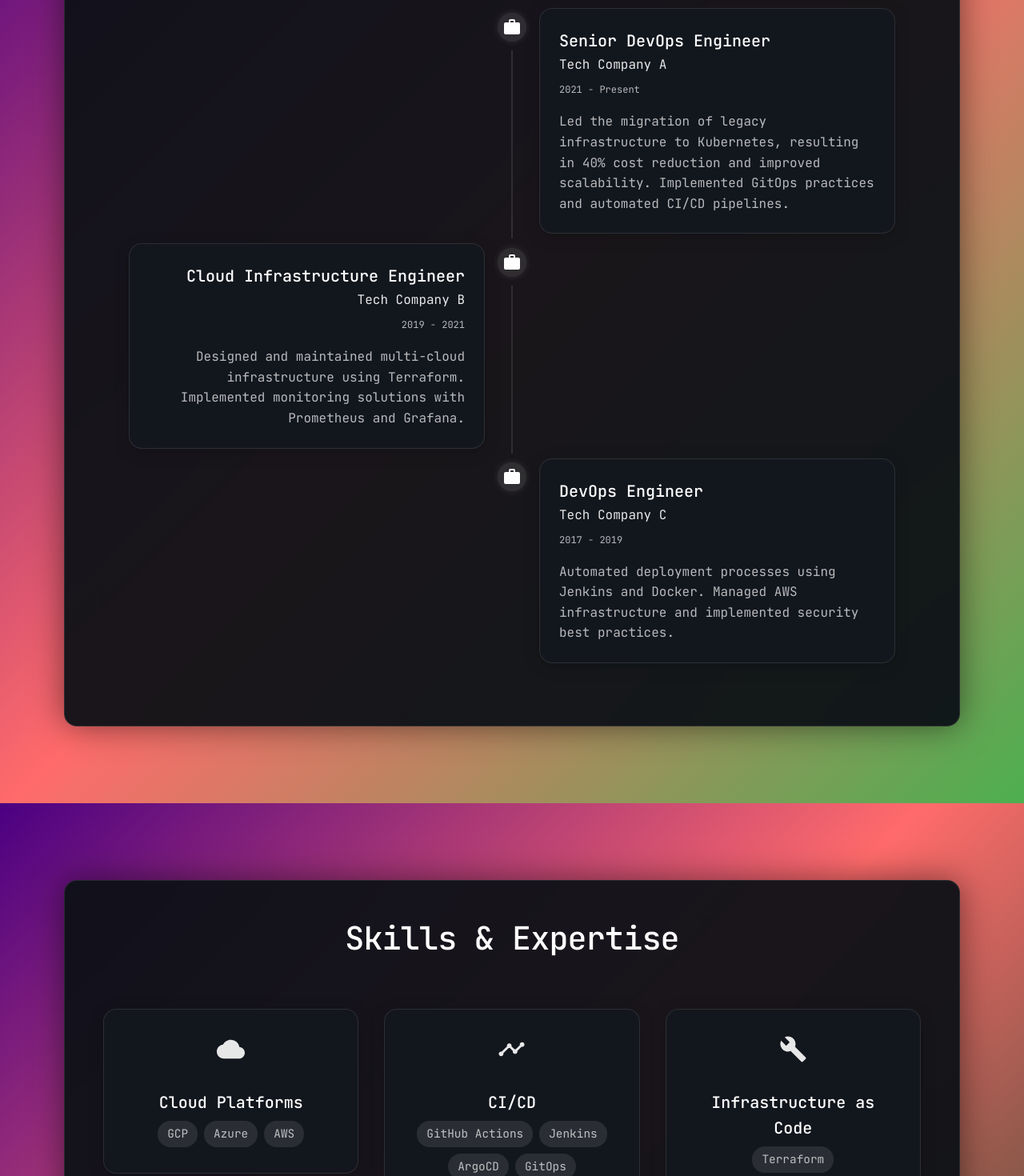
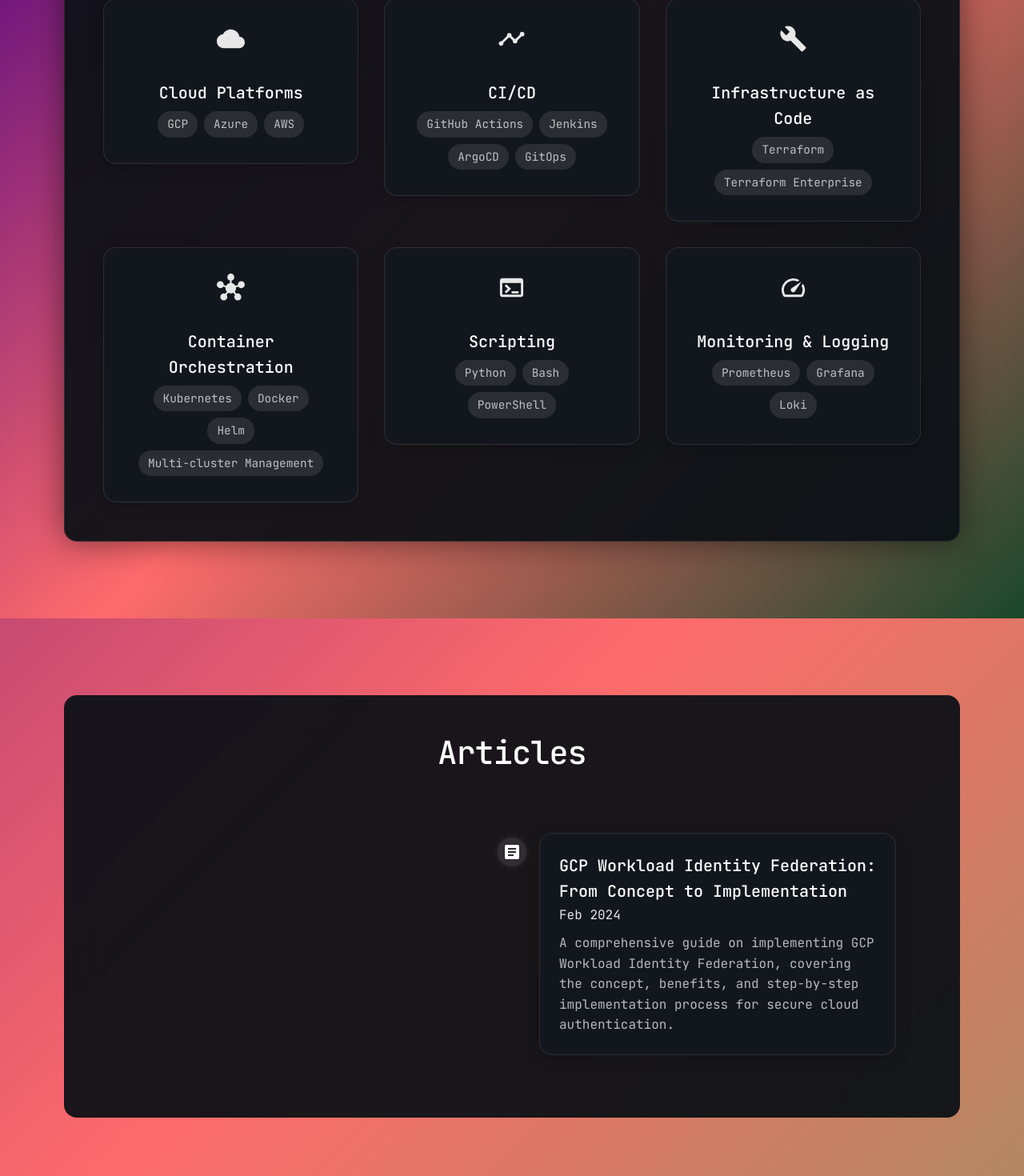
Before and after one commit to yanirw/guitarnetes2.0, a React (Create React App) app in the folder app/frontend/: page / in a window 1280 px wide. Shown: the part 2000-3470 px from the top of the page at 80% size. Built offline with nearby package versions, Linux system fonts and the light colour scheme.

Commit message:
added articles section

```diff
--- a/app/frontend/src/App.tsx
+++ b/app/frontend/src/App.tsx
@@ -3,8 +3,8 @@
 import Navbar from './components/Navbar';
 import Hero from './components/Hero';
 import About from './components/About';
-import Experience from './components/Experience';
 import Skills from './components/Skills';
+import Articles from './components/Articles';
 import Projects from './components/Projects';
 import Contact from './components/Contact';
 import Footer from './components/Footer';
@@ -116,8 +116,8 @@
           }}
         >
           <About />
-          <Experience />
           <Skills />
+          <Articles />
           <Projects />
           <Contact />
         </Box>
--- a/app/frontend/src/components/Experience.tsx
+++ b/app/frontend/src/components/Articles.tsx
@@ -2,68 +2,49 @@
 import { Box, Container, Typography, Paper } from '@mui/material';
 import { Timeline, TimelineItem, TimelineSeparator, TimelineConnector, TimelineContent, TimelineDot } from '@mui/lab';
 import { motion } from 'framer-motion';
-import { Work as WorkIcon } from '@mui/icons-material';
+import { Article as ArticleIcon } from '@mui/icons-material';
 
-const experiences = [
+const articles = [
   {
-    title: 'Senior DevOps Engineer',
-    company: 'Tech Company A',
-    period: '2021 - Present',
-    description: 'Led the migration of legacy infrastructure to Kubernetes, resulting in 40% cost reduction and improved scalability. Implemented GitOps practices and automated CI/CD pipelines.',
-  },
-  {
-    title: 'Cloud Infrastructure Engineer',
-    company: 'Tech Company B',
-    period: '2019 - 2021',
-    description: 'Designed and maintained multi-cloud infrastructure using Terraform. Implemented monitoring solutions with Prometheus and Grafana.',
-  },
-  {
-    title: 'DevOps Engineer',
-    company: 'Tech Company C',
-    period: '2017 - 2019',
-    description: 'Automated deployment processes using Jenkins and Docker. Managed AWS infrastructure and implemented security best practices.',
-  },
+    title: 'GCP Workload Identity Federation: From Concept to Implementation',
+    publishedAt: 'Feb 2024',
+    description: 'A comprehensive guide on implementing GCP Workload Identity Federation, covering the concept, benefits, and step-by-step implementation process for secure cloud authentication.',
+    link: 'https://medium.com/@hbhr932/gcp-workload-identity-federation-from-concept-to-implementation-2f4d90551e13'
+  }
 ];
 
-const Experience = () => {
+const Articles = () => {
   return (
     <Box
-      id="experience"
+      id="articles"
       sx={{
         py: 12,
-        background: 'linear-gradient(135deg, #4B0082 0%, #FF6B6B 50%, #4CAF50 100%)',
         position: 'relative',
-        overflow: 'hidden',
       }}
     >
-      <Box
-        sx={{
-          position: 'absolute',
-          top: 0,
-          left: 0,
-          right: 0,
-          bottom: 0,
-          opacity: 0.1,
-          background: 'radial-gradient(circle at 50% 50%, rgba(255, 255, 255, 0.2) 0%, rgba(255, 255, 255, 0) 70%)',
+      <Container maxWidth="lg">
+        <motion.div
+          initial={{ scale: 0.95 }}
+          whileInView={{ scale: 1 }}
+          transition={{
+            duration: 0.6,
+            ease: [0.4, 0, 0.2, 1]
           }}
-      />
-      <Container maxWidth="lg">
+          viewport={{ once: false, amount: 0.2 }}
+        >
           <Box
             sx={{
               backgroundColor: 'rgba(13, 17, 23, 0.95)',
               backdropFilter: 'blur(20px)',
               borderRadius: 2,
-            border: '1px solid rgba(255, 255, 255, 0.1)',
-            boxShadow: '0 0 40px rgba(0, 0, 0, 0.5)',
               p: 6,
               mx: 2,
+              transformOrigin: 'center',
+              '&:hover': {
+                transform: 'scale(1.01)',
+                transition: 'transform 0.3s ease-in-out',
+              },
             }}
-        >
-          <motion.div
-            initial={{ opacity: 0, y: 20 }}
-            whileInView={{ opacity: 1, y: 0 }}
-            transition={{ duration: 0.8 }}
-            viewport={{ once: true }}
           >
             <Typography
               variant="h2"
@@ -77,11 +58,11 @@
                 mb: 8,
               }}
             >
-              Professional Experience
+              Articles
             </Typography>
 
             <Timeline position="alternate">
-              {experiences.map((experience, index) => (
+              {articles.map((article, index) => (
                 <TimelineItem key={index}>
                   <TimelineSeparator>
                     <TimelineDot
@@ -90,9 +71,9 @@
                         boxShadow: '0 0 10px rgba(255, 255, 255, 0.1)',
                       }}
                     >
-                      <WorkIcon sx={{ color: '#FFFFFF' }} />
+                      <ArticleIcon sx={{ color: '#FFFFFF' }} />
                     </TimelineDot>
-                    {index !== experiences.length - 1 && (
+                    {index !== articles.length - 1 && (
                       <TimelineConnector sx={{ bgcolor: 'rgba(255, 255, 255, 0.1)' }} />
                     )}
                   </TimelineSeparator>
@@ -116,8 +97,10 @@
                             backgroundColor: 'rgba(22, 27, 34, 0.9)',
                             transform: 'translateY(-4px)',
                             transition: 'all 0.3s ease-in-out',
+                            cursor: 'pointer',
                           },
                         }}
+                        onClick={() => window.open(article.link, '_blank')}
                       >
                         <Typography
                           variant="h6"
@@ -127,7 +110,7 @@
                             fontWeight: 500,
                           }}
                         >
-                          {experience.title}
+                          {article.title}
                         </Typography>
                         <Typography
                           variant="subtitle1"
@@ -137,18 +120,7 @@
                             mb: 1,
                           }}
                         >
-                          {experience.company}
-                        </Typography>
-                        <Typography
-                          variant="caption"
-                          sx={{
-                            color: 'rgba(255, 255, 255, 0.7)',
-                            fontFamily: "'JetBrains Mono', 'Fira Code', monospace",
-                            display: 'block',
-                            mb: 2,
-                          }}
-                        >
-                          {experience.period}
+                          {article.publishedAt}
                         </Typography>
                         <Typography
                           variant="body2"
@@ -158,7 +130,7 @@
                             lineHeight: 1.6,
                           }}
                         >
-                          {experience.description}
+                          {article.description}
                         </Typography>
                       </Paper>
                     </motion.div>
@@ -166,11 +138,11 @@
                 </TimelineItem>
               ))}
             </Timeline>
+          </Box>
         </motion.div>
-        </Box>
       </Container>
     </Box>
   );
 };
 
-export default Experience;
+export default Articles;
```
Lines whose indentation alone changed are shown as unchanged.
